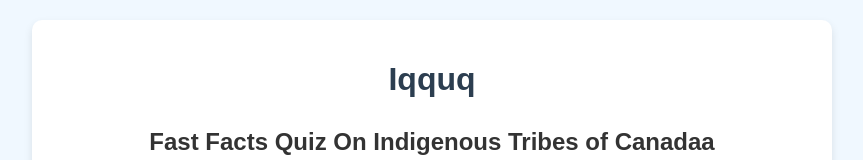
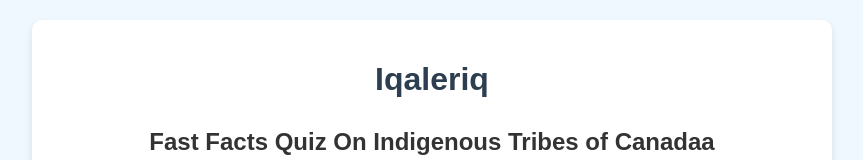
Before and after one commit to lostsamurai/Iqaleriq, a plain HTML site: page index.html in a window 1280 px wide. Shown: the top 160 px of the page, without its empty margins (208-1071 px from the left). Drawn offline with Linux system fonts and the light colour scheme.

Commit message:
Update index.html

```diff
--- a/index.html
+++ b/index.html
@@ -3,7 +3,7 @@
 <head>
     <meta charset="UTF-8">
     <meta name="viewport" content="width=device-width, initial-scale=1.0">
-    <title>Iqquq</title>
+    <title>Iqaleriq</title>
     <style>
         body {
             font-family: 'Arial', sans-serif;
@@ -148,7 +148,7 @@
 <body>
     <div class="quiz-container">
         <div class="intro-screen" id="intro-screen">
-            <h1>Iqquq</h1>
+            <h1>Iqaleriq</h1>
             <h2>Fast Facts Quiz On Indigenous Tribes of Canadaa</h2>
             <img src="images/indigenousculture.png" alt="Indigenous culture">
             <p>Test your knowledge about the First Nations, Métis, and Inuit peoples of Canada!</p>
```
